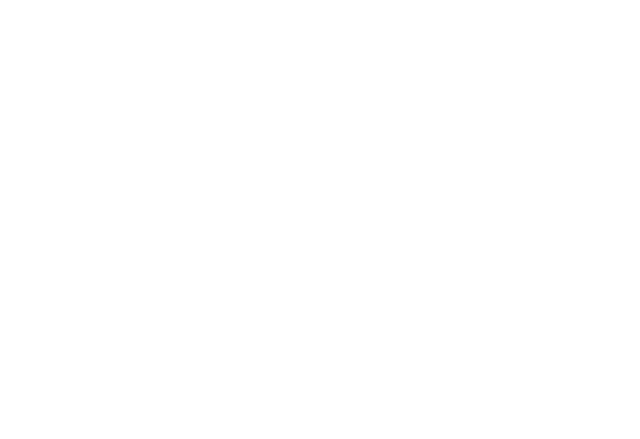
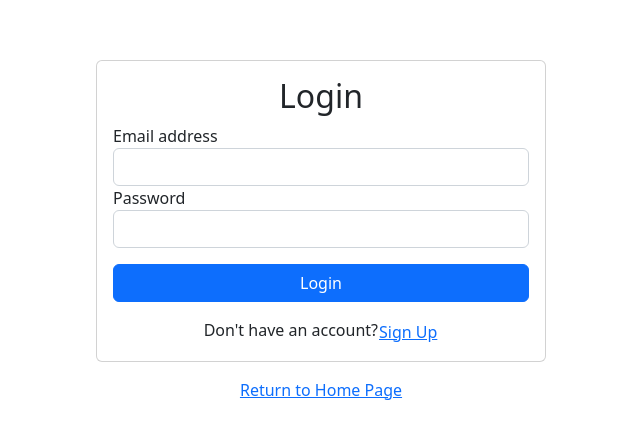
Before and after one commit to ayadav313/stevens-fit-frontend, a React (Create React App) app in the folder client/: page /login in a window 1280 px wide. Before the commit this address had no page. Shown: the part 169-608 px from the top of the page, without its empty margins (319-959 px from the left). Built offline with nearby package versions, Linux system fonts and the light colour scheme.

Commit message:
feat(App.js): add LoginSignUpPage component and route to App.js feat(LoginSignUpPage.js): create LoginSignUpPage component with form and navigation to dashboard on successful login feat(LoginSignUpPage.scss): add styling to LoginSignUpPage component

```diff
--- a/client/src/App.js
+++ b/client/src/App.js
@@ -2,7 +2,7 @@ import React from 'react';
 import { BrowserRouter as Router, Route, Routes } from 'react-router-dom';
 
 import LandingPage from './components/landingPage/LandingPage.js';
-// import LoginSignUpPage from './components/loginSignUpPage/LoginSignUpPage';
+import LoginSignUpPage from './components/loginSignUpPage/LoginSignUpPage';
 // import Dashboard from './components/dashboard/Dashboard';
 // import ExerciseCatalog from './components/exerciseCatalog/ExerciseCatalog';
 // import WorkoutCatalog from './components/workoutCatalog/WorkoutCatalog';
@@ -18,8 +18,8 @@ function App() {
       <div className="app">
         <Routes>
           <Route exact path="/" element={<LandingPage/>} />
-          {/* <Route path="/login" component={LoginSignUpPage} />
-          <Route path="/dashboard" component={Dashboard} />
+          <Route path="/login" element={<LoginSignUpPage/>} />
+          {/*<Route path="/dashboard" component={Dashboard} />
           <Route path="/exercise-catalog" component={ExerciseCatalog} />
           <Route path="/workout-catalog" component={WorkoutCatalog} />
           <Route path="/workout-tracker" component={WorkoutTracker} />
--- /dev/null
+++ b/client/src/components/loginSignUpPage/LoginSignUpPage.js
@@ -0,0 +1,64 @@
+import React, { useState } from 'react';
+import { Link, useNavigate } from 'react-router-dom'; // Import the useNavigate hook
+import 'bootstrap/dist/css/bootstrap.min.css';
+import './LoginSignUpPage.scss';
+
+const LoginSignUpPage = () => {
+  const [isLogin, setIsLogin] = useState(true);
+
+  const navigate = useNavigate(); // Create a navigate variable
+
+  const toggleLoginSignUp = () => {
+    setIsLogin(!isLogin);
+  };
+
+  return (
+    <div className="login-signup-page d-flex flex-column justify-content-center align-items-center vh-100">
+      <div className="card w-75">
+        <div className="card-body">
+          <h2 className="card-title text-center">{isLogin ? 'Login' : 'Sign Up'}</h2>
+          <form>
+            {!isLogin && (
+              <div className="form-group">
+                <label htmlFor="username">Username</label>
+                <input type="text" className="form-control" id="username" />
+              </div>
+            )}
+            <div className="form-group">
+              <label htmlFor="email">Email address</label>
+              <input type="email" className="form-control" id="email" />
+            </div>
+            <div className="form-group">
+              <label htmlFor="password">Password</label>
+              <input type="password" className="form-control" id="password" />
+            </div>
+            {!isLogin && (
+              <div className="form-group">
+                <label htmlFor="confirmPassword">Confirm Password</label>
+                <input type="password" className="form-control" id="confirmPassword" />
+              </div>
+            )}
+            <button
+              type="submit"
+              className="btn btn-primary w-100 mt-3"
+              onClick={() => navigate('/dashboard')} // Redirect to dashboard if login is successful
+            >
+              {isLogin ? 'Login' : 'Sign Up'}
+            </button>
+          </form>
+          <div className="text-center mt-3">
+            <span>
+              {isLogin ? "Don't have an account?" : 'Already have an account?'}
+              <button className="btn btn-link p-0 ml-1" onClick={toggleLoginSignUp}>
+                {isLogin ? 'Sign Up' : 'Login'}
+              </button>
+            </span>
+          </div>
+        </div>
+      </div>
+      <Link to="/" className="mt-3">Return to Home Page</Link>
+    </div>
+  );
+};
+
+export default LoginSignUpPage;
--- /dev/null
+++ b/client/src/components/loginSignUpPage/LoginSignUpPage.scss
@@ -0,0 +1,5 @@
+.login-signup-page {
+    .card {
+      max-width: 450px;
+    }
+  }
```
